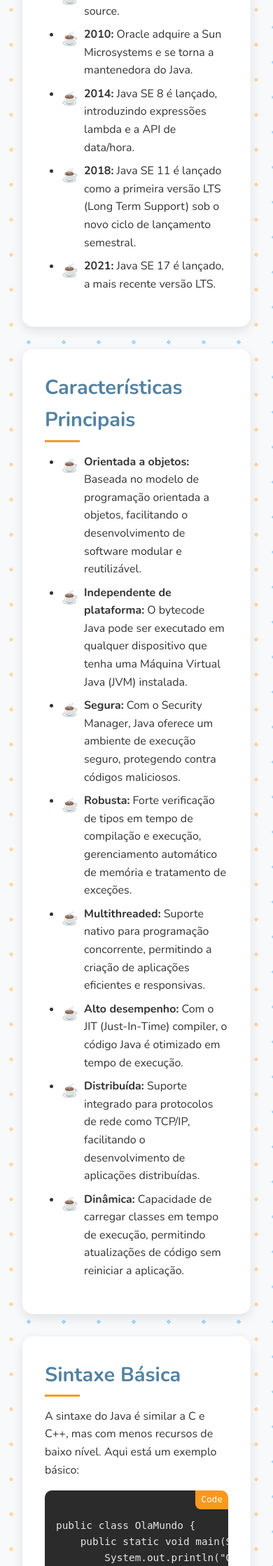
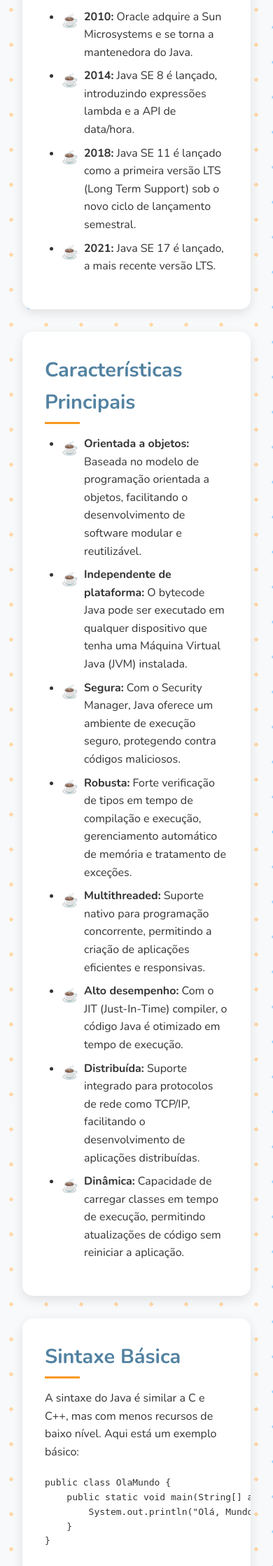
Before and after one commit to sofiaamosqueraa/PYTHON, a Flask app: page /modulos/java in a window 390 px wide. Shown: the part 1402-3640 px from the top of the page at 70% size. Run offline with Flask 3, Linux system fonts and the light colour scheme.

Commit message:
commit antes do pull

```diff
--- a/static/css/stylesjava.css
+++ b/static/css/stylesjava.css
@@ -246,7 +246,6 @@
     z-index: 2;
 }
 
-
 ul li::after {
     animation-delay: 0.3s;
 }
@@ -263,122 +262,15 @@
     text-align: center;
 }
 
-/* Responsive Design */
-@media (max-width: 768px) {
-    .header-content h1 {
-        font-size: 3em;
-    }
-
-    nav ul {
-        flex-direction: column;
-    }
-
-
-ul li > span::before {
-    left: 0.2em;
-    top: 0.2em;
-    animation-delay: 0.6s;
-}
-
-ul li > span::after {
-    left: 0.6em;
-    top: 0.3em;
-    animation-delay: 0.9s;
-}
-
-/* Adicione mais partículas de fumaça para um efeito mais realista */
-ul li > span::before,
-ul li > span::after,
-ul li > span::nth-child(2)::before,
-ul li > span::nth-child(2)::after {
-    content: '';
-    position: absolute;
-    left: 0.4em;
-    top: 0.4em;
-    width: 0.5em;
-    height: 0.5em;
-    background: radial-gradient(circle, rgba(255,255,255,0.8) 0%, rgba(255,255,255,0.5) 50%, rgba(255,255,255,0) 100%);
-    filter: blur(4px);
-    border-radius: 50%;
-    opacity: 0;
-    animation: steam 3s linear infinite;
-    pointer-events: none;
-    z-index: 2;
-}
-
-ul li > span::nth-child(2)::before {
-    left: 0.3em;
-    top: 0.3em;
-    animation-delay: 1.2s;
-}
-
-ul li > span::nth-child(2)::after {
-    left: 0.5em;
-    top: 0.5em;
-    animation-delay: 1.5s;
-}
-
-ul li::after,
-ul li::before {
-    pointer-events: none;
-}
-
-pre {
-    background-color: var(--code-bg);
-    border-radius: 10px;
-    padding: 1rem;
-    overflow-x: auto;
-    margin: 1rem 0;
-    position: relative;
-}
-
-pre::before {
-    content: 'Code';
-    position: absolute;
-    top: 0;
-    right: 0;
-    background: var(--java-orange);
-    color: #fff;
-    padding: 0.2rem 0.5rem;
-    font-size: 0.8rem;
-    border-bottom-left-radius: 8px;
-}
-
-code {
-    font-family: 'Fira Code', monospace;
-    color: #e6e6e6;
-    font-size: 0.9rem;
-}
-
-footer {
-    background-color: var(--java-blue);
-    color: #fff;
-    text-align: center;
-    padding: 2rem 0;
-    margin-top: 2rem;
-    position: relative;
-    overflow: hidden;
-}
-
-footer::before {
-    content: '';
-    position: absolute;
-    top: -50%;
-    left: -50%;
-    width: 200%;
-    height: 200%;
-    background: radial-gradient(circle, rgba(255,255,255,0.1) 0%, transparent 70%);
-    animation: rotate 30s linear infinite;
-}
-
+/* Botão "Voltar ao Início" */
 .back-to-top {
     position: fixed;
     bottom: 20px;
     right: 20px;
-    background-color: var(--java-orange);
+    background-color: var(--java-blue);
     color: #fff;
-    width: 50px;
-    height: 50px;
+    width: 60px;
+    height: 60px;
     border-radius: 50%;
     display: flex;
     align-items: center;
@@ -386,9 +278,9 @@
     text-decoration: none;
     font-size: 1.5rem;
     transition: all 0.3s ease;
+    box-shadow: 0 2px 10px rgba(0,0,0,0.2);
     opacity: 0;
     visibility: hidden;
-    box-shadow: 0 2px 10px rgba(0,0,0,0.2);
 }
 
 .back-to-top.visible {
@@ -397,7 +289,7 @@
 }
 
 .back-to-top:hover {
-    background-color: var(--java-blue);
+    background-color: var(--java-orange);
     transform: translateY(-3px);
     box-shadow: 0 4px 15px rgba(0,0,0,0.3);
 }
@@ -436,7 +328,6 @@
     animation: fadeInUp 0.6s ease-out forwards;
 }
 
-/* Efeito de destaque para texto selecionado */
 ::selection {
     background-color: var(--java-orange);
     color: #fff;
--- a/templates/modulos/java.html
+++ b/templates/modulos/java.html
@@ -139,10 +139,6 @@
             </div>
         </section>
     </main>
-
-    <div class="info-box">
-        <a href="/" class="back-link">Voltar para a página inicial</a>
-    </div>
     <footer>
         <p>© 2024 Java</p>
     </footer>
```
Also changed, not shown: templates/documentacao/api.html (+0 -7 lines).
